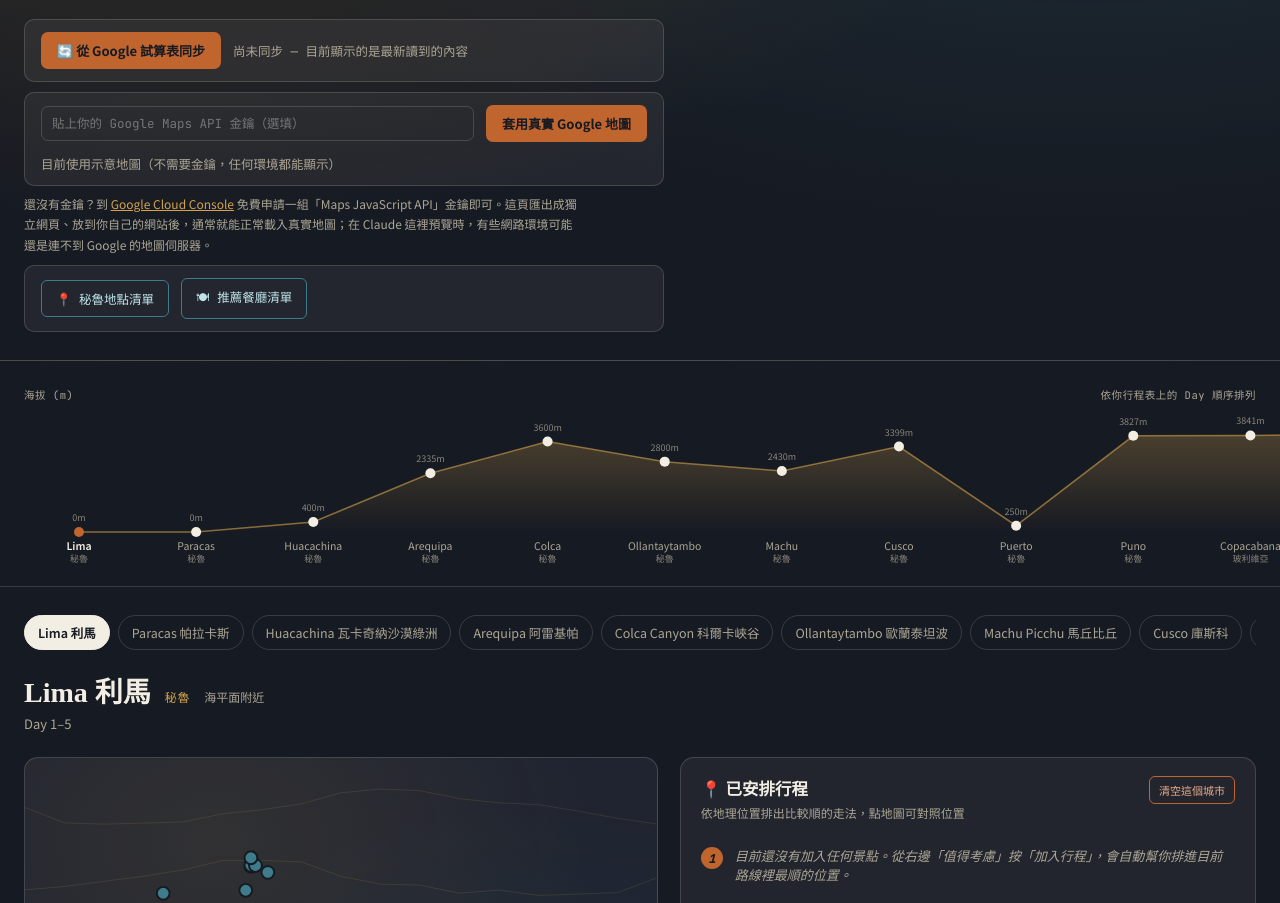
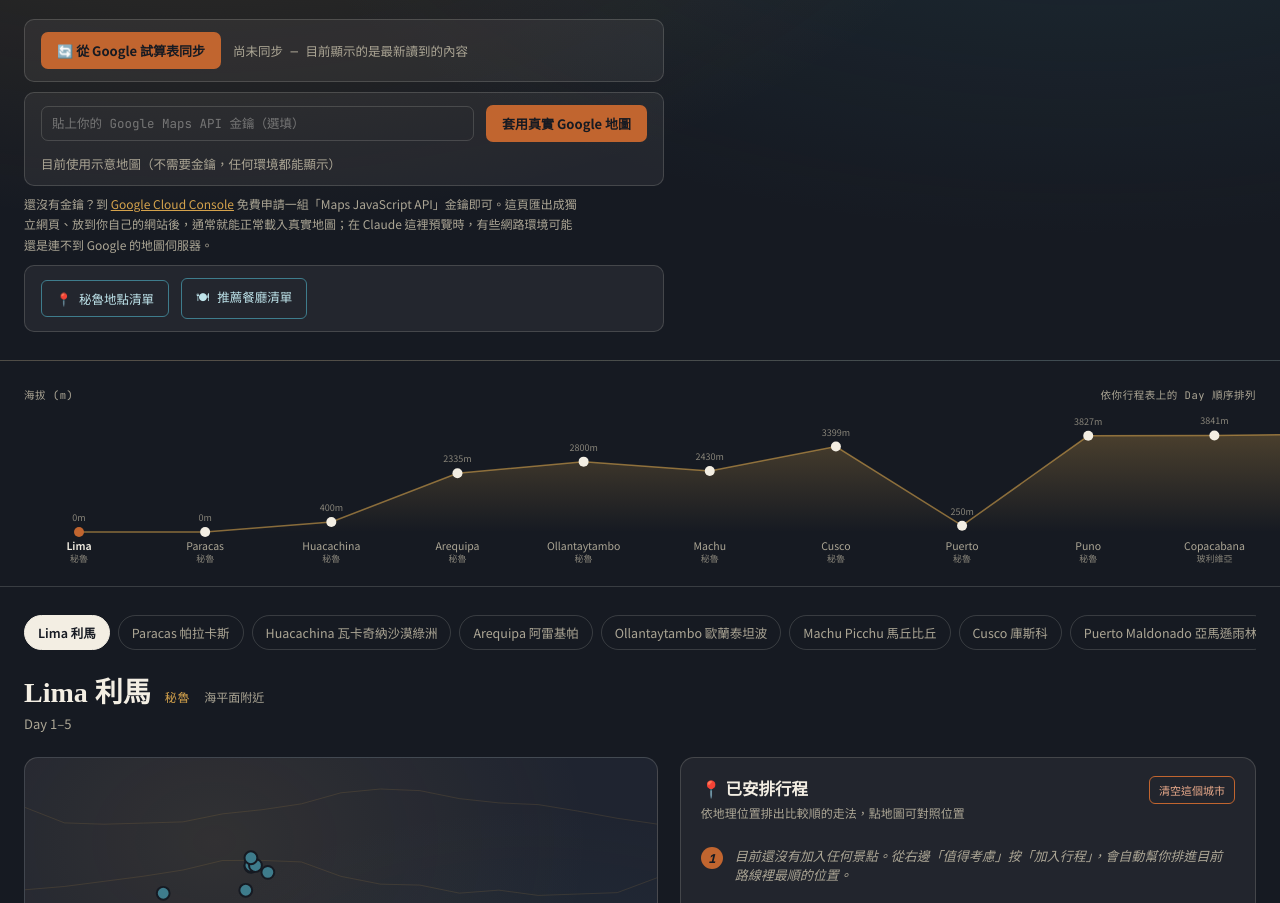
Before and after one commit to dora009876/A-trip-to-South-America, a plain HTML site: page index.html in a window 1280 px wide. Shown: the part 197-1100 px from the top of the page. Drawn offline with Linux system fonts and the light colour scheme.

Commit message:
Add files via upload

```diff
--- a/index.html
+++ b/index.html
@@ -367,16 +367,10 @@
       {name:"城市與火山景觀", coords:[-16.3950,-71.5300], desc:"眺望 Misti 火山"},
       {name:"武器廣場＋主教座堂", coords:[-16.3989,-71.5370], desc:"白色火山岩建築的廣場，阿雷基帕被稱為「白色之城」的原因就在這裡"},
       {name:"Yanahuara 觀景台", coords:[-16.3925,-71.5450], desc:"透過白色拱門框住 Misti 火山的經典取景點，走路可到"},
-      {name:"安地斯聖物博物館", coords:[-16.3980,-71.5365], desc:"收藏冰封木乃伊「Juanita」，秘魯少數能近距離看冷凍印加祭品的地方"}
-    ]
-  },
-  { id:"colca", name:"Colca Canyon 科爾卡峽谷", country:"秘魯", coords:[-15.6019,-71.8508], altitude:3600, days:"Day 14（阿雷基帕出發健行，Day 17 才接著往庫斯科方向出發）",
-    walk:[],
-    suggestions:[
-      {name:"峽谷村落健行", coords:[-15.5850,-71.7800], desc:"從阿雷基帕出發、之後直接接往庫斯科方向的路線"},
-      {name:"Cruz del Cóndor 觀景點", coords:[-15.6019,-71.8508], desc:"清晨時段最容易看到安地斯神鷹乘著氣流升起，是Colca最經典的畫面"},
-      {name:"Chivay La Calera 溫泉", coords:[-15.6350,-71.6050], desc:"健行完最適合放鬆的天然溫泉"},
-      {name:"Yanque / Coporaque 傳統村落", coords:[-15.6480,-71.7000], desc:"Collagua族傳統服飾與建築保留完整，比觀景點安靜許多"}
+      {name:"安地斯聖物博物館", coords:[-16.3980,-71.5365], desc:"收藏冰封木乃伊「Juanita」，秘魯少數能近距離看冷凍印加祭品的地方"},
+      {name:"科爾卡峽谷一日健行", coords:[-15.5850,-71.7800], desc:"從阿雷基帕出發的一日／多日團，若想安排可加回來——目前試算表裡沒有寫這段的細節"},
+      {name:"Cruz del Cóndor 觀景點（科爾卡）", coords:[-15.6019,-71.8508], desc:"清晨時段最容易看到安地斯神鷹乘著氣流升起，科爾卡峽谷最經典的畫面，跟上面的峽谷健行同一段路線"},
+      {name:"Chivay La Calera 溫泉（科爾卡）", coords:[-15.6350,-71.6050], desc:"科爾卡峽谷健行完最適合放鬆的天然溫泉"}
     ]
   },
   { id:"ollantaytambo", name:"Ollantaytambo 歐蘭泰坦波", country:"秘魯", coords:[-13.2568,-72.2636], altitude:2800, days:"Day 18–21, 24–25",
@@ -973,7 +967,7 @@
   const t = locationText;
   const map = {
     'Lima':'lima','Paracas':'paracas','Huacachina':'huacachina','Ica':'huacachina',
-    'Arequipa':'arequipa','Colca':'colca',
+    'Arequipa':'arequipa',
     'Ollantaytambo':'ollantaytambo','Urubamba':'ollantaytambo',
     'Aguas Calientes':'machu-picchu','Machu Picchu':'machu-picchu',
     'cusco':'cusco','Cusco':'cusco',
```
